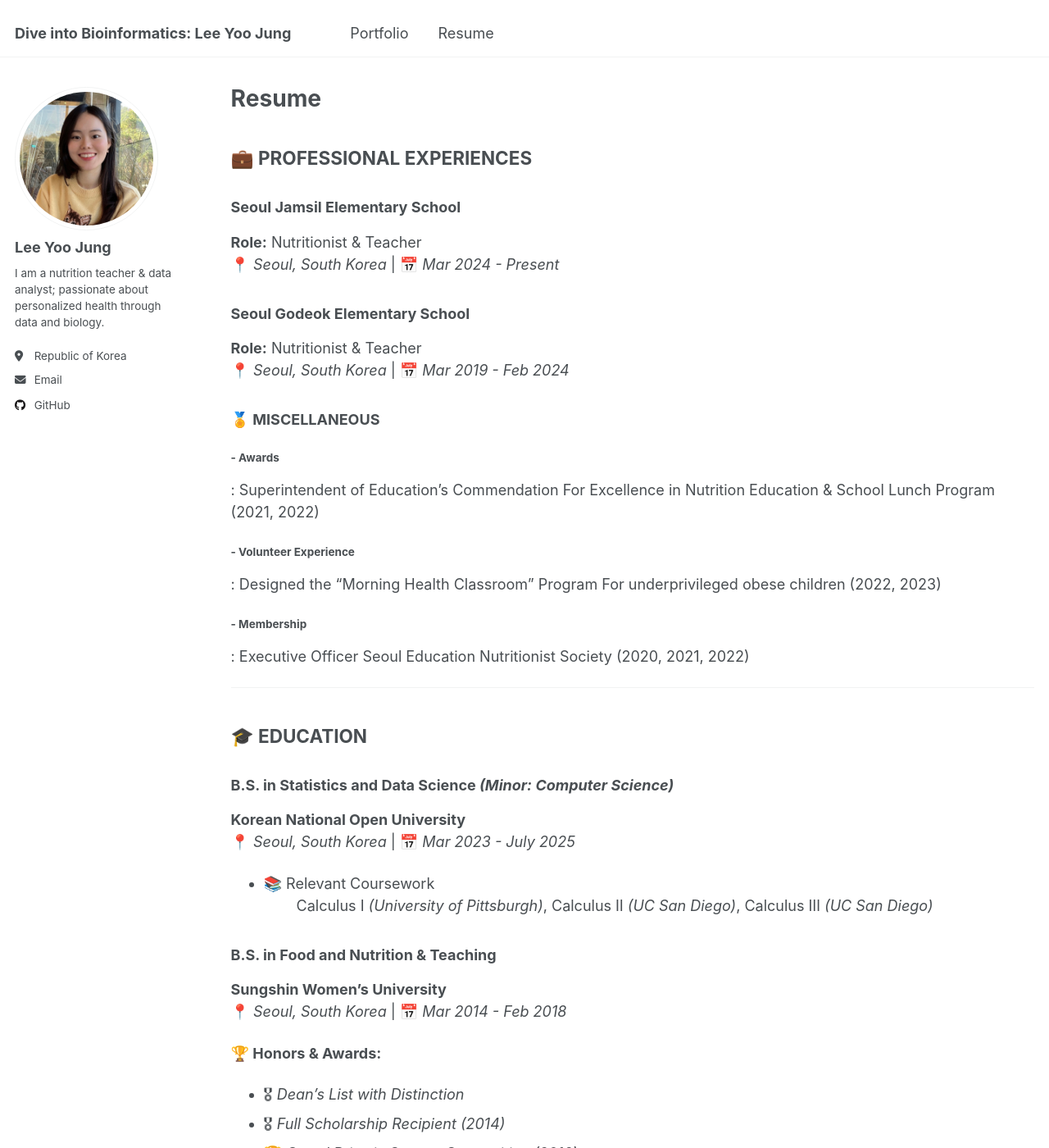
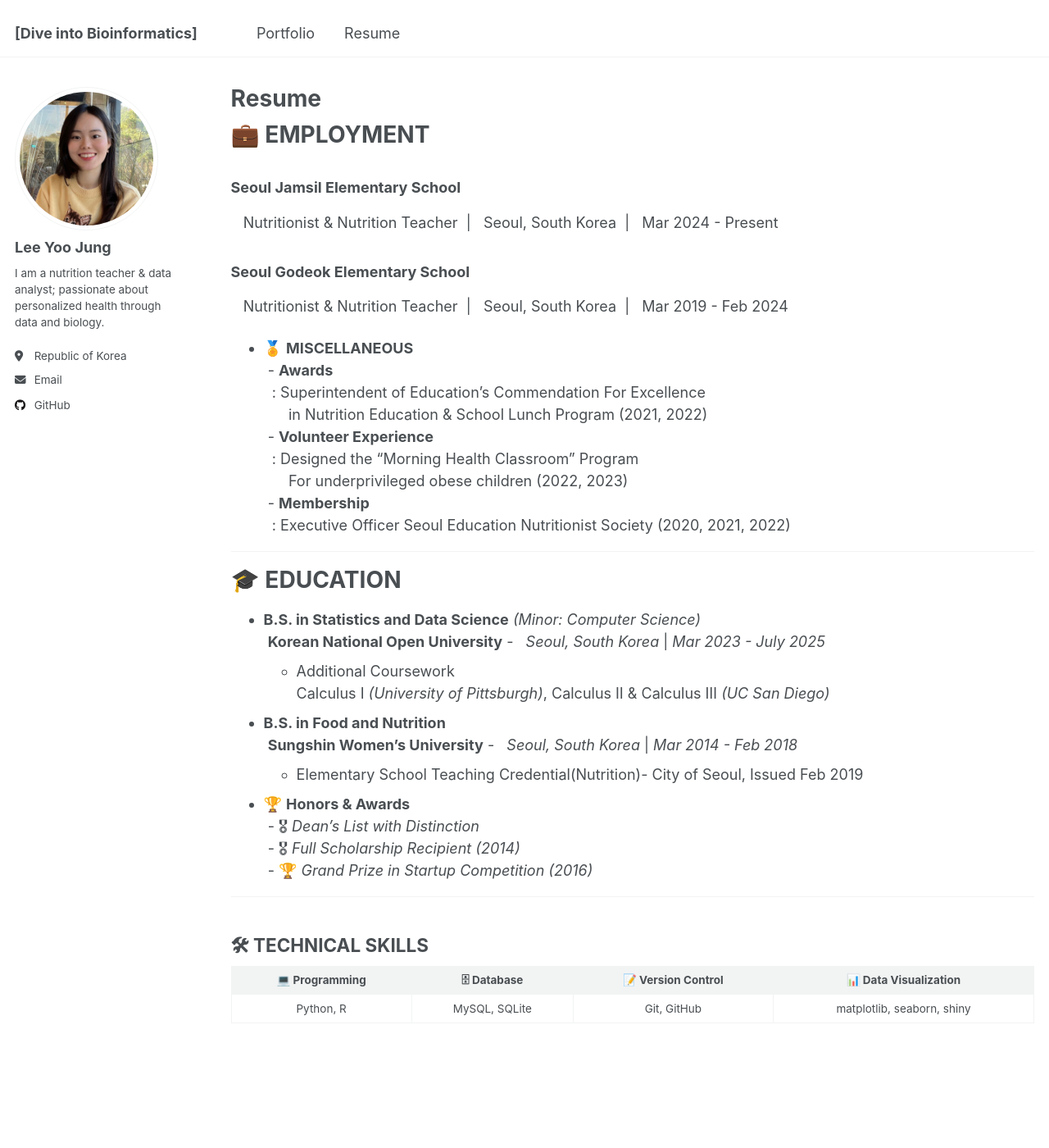
Before and after one commit to yoojungslee/yoojungslee.github.io, a Jekyll site: the page built from _pages/resume.md, in a window 1280 px wide and 1400 px high. Shown: the whole window at 82% size. Built offline with Jekyll 4.4.1, drawn with Linux system fonts in a browser that asks for light colours; some of the changed text lies outside the part shown.

Commit message:
resume_array

```diff
--- a/_config.yml
+++ b/_config.yml
@@ -9,7 +9,7 @@
 # Basic Site Settings
 locale                   : "en-US"
 site_theme               : "default"
-title                    : "Dive into Bioinformatics: Lee Yoo Jung"
+title                    : "[Dive into Bioinformatics]"
 title_separator          : "-"
 name                     : &name "Lee Yoo Jung"
 description              : &description "personal description"
--- a/_pages/resume.md
+++ b/_pages/resume.md
@@ -7,45 +7,40 @@ redirect_from:
   - /resume
 ---
 
-## 💼 PROFESSIONAL EXPERIENCES
+# 💼 EMPLOYMENT
+### Seoul Jamsil Elementary School
+&nbsp;&nbsp; Nutritionist & Nutrition Teacher &nbsp;| &nbsp; Seoul, South Korea &nbsp;| &nbsp; Mar 2024 - Present
+### Seoul Godeok Elementary School
+&nbsp;&nbsp; Nutritionist & Nutrition Teacher  &nbsp;| &nbsp; Seoul, South Korea &nbsp;| &nbsp; Mar 2019 - Feb 2024
 
-### Seoul Jamsil Elementary School
-**Role:** Nutritionist & Teacher
-📍 *Seoul, South Korea* | 📅 *Mar 2024 - Present*
 
-### Seoul Godeok Elementary School
-**Role:** Nutritionist & Teacher
-📍 *Seoul, South Korea* | 📅 *Mar 2019 - Feb 2024*
-
-### 🏅 MISCELLANEOUS
-
-#### - Awards
- : Superintendent of Education's Commendation For Excellence in Nutrition Education & School Lunch Program (2021, 2022)
-#### - Volunteer Experience
- : Designed the "Morning Health Classroom" Program For underprivileged obese children (2022, 2023)
-#### - Membership
- : Executive Officer Seoul Education Nutritionist Society (2020, 2021, 2022)
+- 🏅 **MISCELLANEOUS**
+&nbsp;- **Awards**
+&nbsp; : Superintendent of Education's Commendation For Excellence
+&nbsp;&nbsp;&nbsp;&nbsp;&nbsp; in Nutrition Education & School Lunch Program (2021, 2022)
+&nbsp;- **Volunteer Experience**
+&nbsp; : Designed the "Morning Health Classroom" Program
+&nbsp;&nbsp;&nbsp;&nbsp;&nbsp; For underprivileged obese children (2022, 2023)
+&nbsp;- **Membership**
+&nbsp; : Executive Officer Seoul Education Nutritionist Society (2020, 2021, 2022)
 
 ---
 
-## 🎓 EDUCATION
+# 🎓 EDUCATION
 
-### B.S. in Statistics and Data Science *(Minor: Computer Science)*
-**Korean National Open University**
-📍 *Seoul, South Korea* | 📅 *Mar 2023 - July 2025*
+- **B.S. in Statistics and Data Science** *(Minor: Computer Science)*
+&nbsp;**Korean National Open University**  - &nbsp; *Seoul, South Korea* |  *Mar 2023 - July 2025*
+  - Additional Coursework
+  Calculus Ⅰ *(University of Pittsburgh)*, Calculus Ⅱ & Calculus Ⅲ *(UC San Diego)*
 
-- 📚 Relevant Coursework
-: Calculus Ⅰ *(University of Pittsburgh)*, Calculus Ⅱ *(UC San Diego)*, Calculus Ⅲ *(UC San Diego)*
+- **B.S. in Food and Nutrition**
+&nbsp;**Sungshin Women's University**  - &nbsp; *Seoul, South Korea* |  *Mar 2014 - Feb 2018*
+  - Elementary School Teaching Credential(Nutrition)- City of Seoul, Issued Feb 2019
 
-
-### B.S. in Food and Nutrition & Teaching
-**Sungshin Women's University**
-📍 *Seoul, South Korea* | 📅 *Mar 2014 - Feb 2018*
-
-**🏆 Honors & Awards:**
-- 🎖 *Dean’s List with Distinction*
-- 🎖 *Full Scholarship Recipient (2014)*
-- 🏆 *Grand Prize in Startup Competition (2016)*
+-  🏆 **Honors & Awards**
+&nbsp;- 🎖 *Dean’s List with Distinction*
+&nbsp;- 🎖 *Full Scholarship Recipient (2014)*
+&nbsp;- 🏆 *Grand Prize in Startup Competition (2016)*
 
 ---
 
@@ -53,4 +48,4 @@ redirect_from:
 
 | 💻 Programming | 🗄 Database  | 📝 Version Control | 📊 Data Visualization  |
 |:---:|:---:|:---:|:---:|
-| Python, R |  MySQL, SQLite  | Git, GitHub | matplotlib, seaborn, ggplot2  |
+| Python, R |  MySQL, SQLite  | Git, GitHub | matplotlib, seaborn, shiny  |
```
Also changed, not shown: _pages/about.md (+8 -7 lines).
